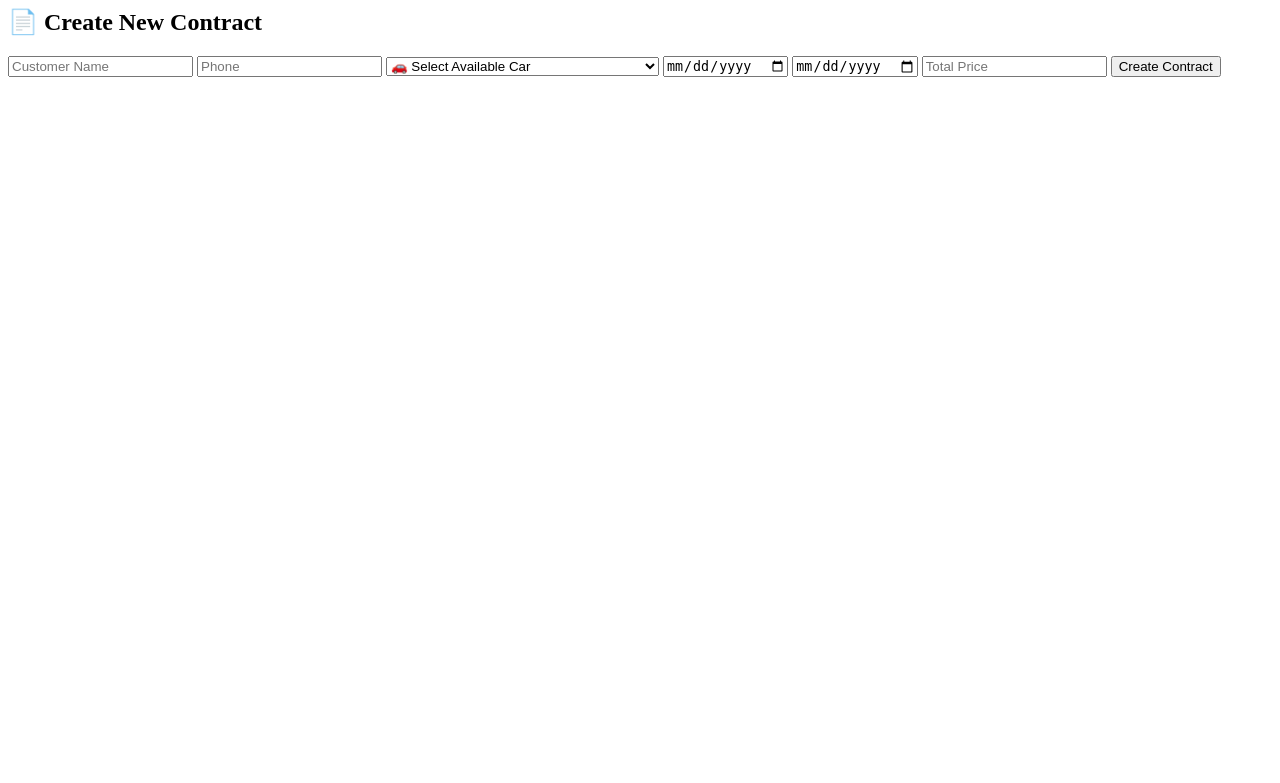
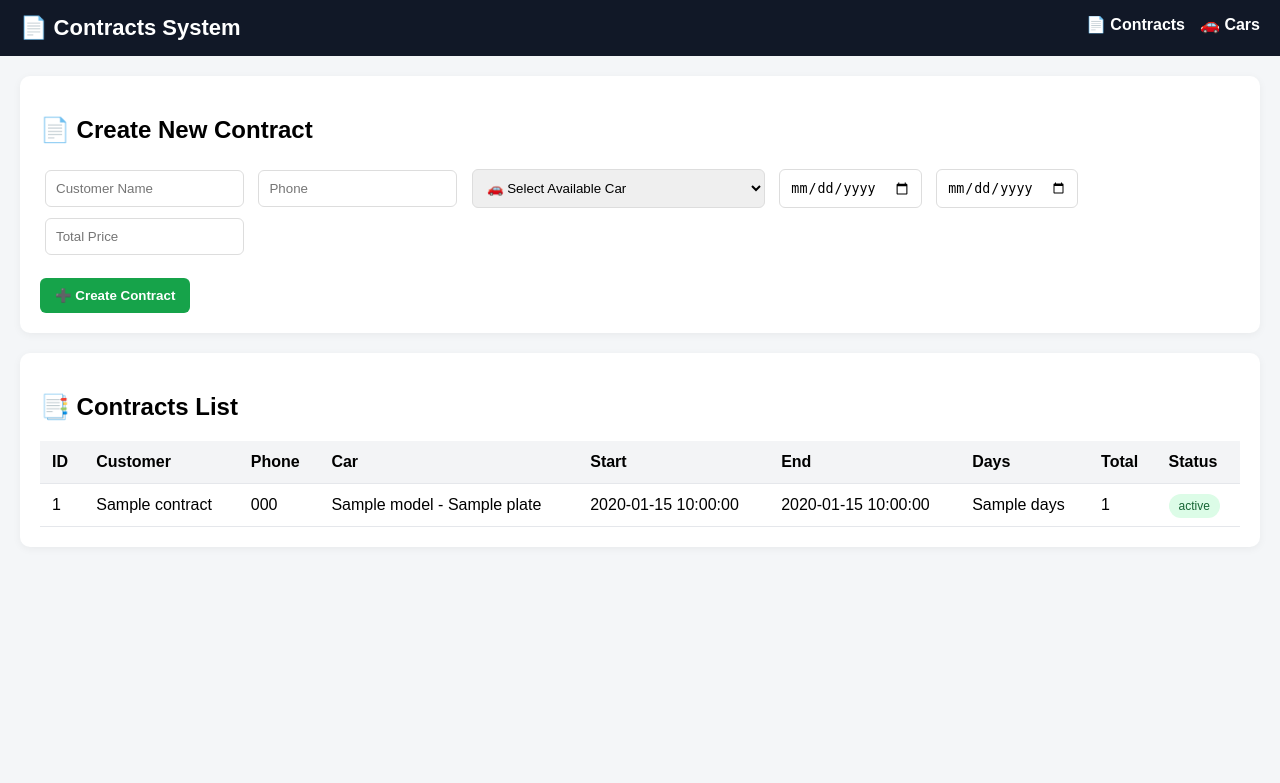
Before and after one commit to bkawash-ops/car-rental, a Flask app: template templates/contracts.html in a window 1280 px wide. Shown: the top 783 px of the page. Run offline with Flask 3, Linux system fonts and the light colour scheme; the template is opened without the code that fills it: most values are stand-ins (such as "Sample title", 1, 10 or a date in 2020).

Commit message:
Update contracts.html

```diff
--- a/templates/contracts.html
+++ b/templates/contracts.html
@@ -1,3 +1,108 @@
+<!DOCTYPE html>
+<html>
+<head>
+    <title>Contracts System</title>
+
+    <style>
+        body {
+            font-family: Arial, sans-serif;
+            margin: 0;
+            background: #f4f6f8;
+        }
+
+        .navbar {
+            background: #111827;
+            color: white;
+            padding: 15px 20px;
+            font-size: 22px;
+            font-weight: bold;
+        }
+
+        .navbar a {
+            float: right;
+            color: white;
+            margin-left: 15px;
+            text-decoration: none;
+            font-size: 16px;
+        }
+
+        .container {
+            padding: 20px;
+        }
+
+        .card {
+            background: white;
+            padding: 20px;
+            margin-bottom: 20px;
+            border-radius: 10px;
+            box-shadow: 0 2px 8px rgba(0,0,0,0.05);
+        }
+
+        input, select {
+            padding: 10px;
+            margin: 5px;
+            border: 1px solid #ddd;
+            border-radius: 6px;
+        }
+
+        .btn {
+            padding: 10px 15px;
+            border: none;
+            border-radius: 6px;
+            cursor: pointer;
+            font-weight: bold;
+        }
+
+        .btn-add {
+            background: #16a34a;
+            color: white;
+        }
+
+        table {
+            width: 100%;
+            border-collapse: collapse;
+            margin-top: 10px;
+        }
+
+        th, td {
+            padding: 12px;
+            border-bottom: 1px solid #e5e7eb;
+            text-align: left;
+        }
+
+        th {
+            background: #f3f4f6;
+        }
+
+        tr:hover {
+            background: #f9fafb;
+        }
+
+        .badge {
+            padding: 5px 10px;
+            border-radius: 20px;
+            font-size: 12px;
+        }
+
+        .active {
+            background: #dcfce7;
+            color: #166534;
+        }
+    </style>
+</head>
+
+<body>
+
+<div class="navbar">
+    📄 Contracts System
+
+    <a href="/">🚗 Cars</a>
+    <a href="/contracts">📄 Contracts</a>
+</div>
+
+<div class="container">
+
+    <!-- CREATE CONTRACT -->
     <div class="card">
         <h2>📄 Create New Contract</h2>
 
@@ -6,8 +111,7 @@
             <input name="customer_name" placeholder="Customer Name" required>
             <input name="customer_phone" placeholder="Phone" required>
 
-        <!-- السيارات المتاحة فقط -->
-        <select name="car_id" required>
+            <select name="car_id" required onchange="calcPrice()">
                 <option value="">🚗 Select Available Car</option>
 
                 {% for car in cars %}
@@ -17,11 +121,80 @@
                 {% endfor %}
             </select>
 
-        <input type="date" name="start_date" required>
-        <input type="date" name="end_date" required>
+            <input type="date" name="start_date" onchange="calcPrice()" required>
+            <input type="date" name="end_date" onchange="calcPrice()" required>
 
             <input name="total_price" placeholder="Total Price" readonly>
 
-        <button class="btn btn-add" type="submit">Create Contract</button>
+            <br><br>
+
+            <button class="btn btn-add" type="submit">
+                ➕ Create Contract
+            </button>
         </form>
     </div>
+
+    <!-- CONTRACTS LIST -->
+    <div class="card">
+        <h2>📑 Contracts List</h2>
+
+        <table>
+            <tr>
+                <th>ID</th>
+                <th>Customer</th>
+                <th>Phone</th>
+                <th>Car</th>
+                <th>Start</th>
+                <th>End</th>
+                <th>Days</th>
+                <th>Total</th>
+                <th>Status</th>
+            </tr>
+
+            {% for c in contracts %}
+            <tr>
+                <td>{{ c.id }}</td>
+                <td>{{ c.customer_name }}</td>
+                <td>{{ c.customer_phone }}</td>
+                <td>{{ c.model }} - {{ c.plate }}</td>
+                <td>{{ c.start_date }}</td>
+                <td>{{ c.end_date }}</td>
+                <td>{{ c.days }}</td>
+                <td>{{ c.total_price }}</td>
+                <td>
+                    <span class="badge active">{{ c.status }}</span>
+                </td>
+            </tr>
+            {% endfor %}
+        </table>
+    </div>
+
+</div>
+
+<!-- PRICE CALC -->
+<script>
+function calcPrice() {
+    let start = new Date(document.querySelector('[name="start_date"]').value);
+    let end = new Date(document.querySelector('[name="end_date"]').value);
+    let carSelect = document.querySelector('[name="car_id"]');
+    let priceField = document.querySelector('[name="total_price"]');
+
+    if (start && end && carSelect.value) {
+
+        let days = (end - start) / (1000 * 60 * 60 * 24);
+
+        if (days > 0) {
+
+            let text = carSelect.options[carSelect.selectedIndex].text;
+            let match = text.match(/\((\d+)/);
+
+            let pricePerDay = match ? parseFloat(match[1]) : 0;
+
+            priceField.value = days * pricePerDay;
+        }
+    }
+}
+</script>
+
+</body>
+</html>
```
Lines whose indentation alone changed are shown as unchanged.
